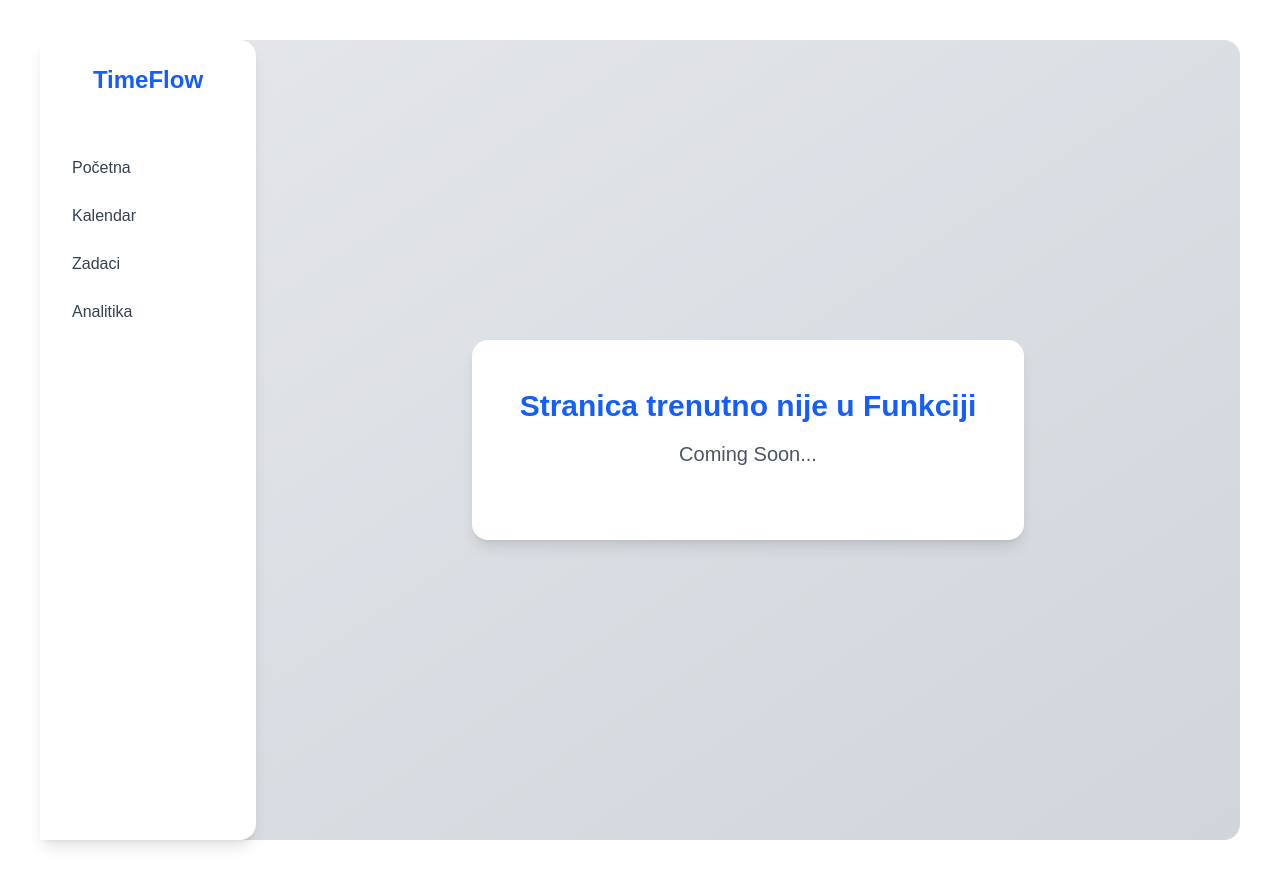
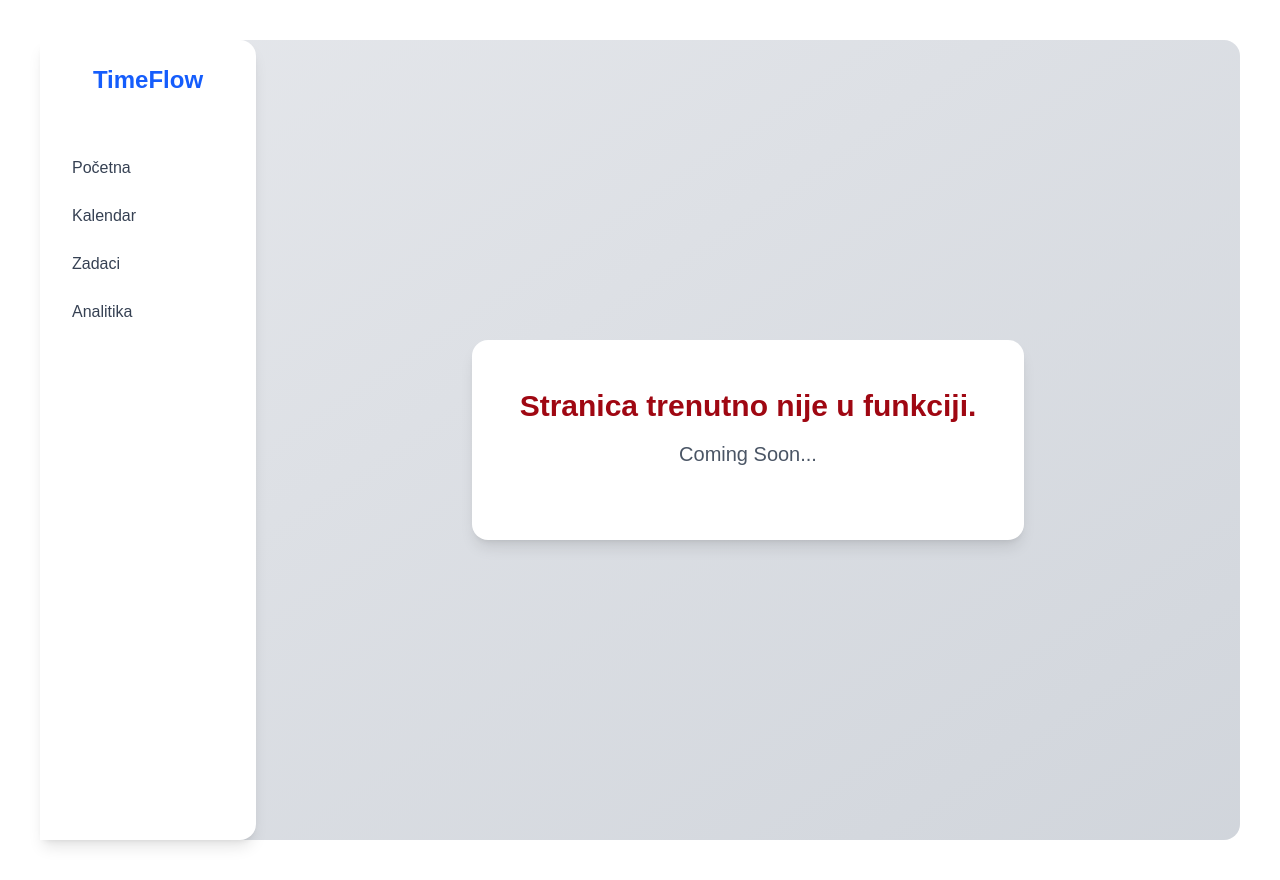
Before and after one commit to elab-development/internet-tehnologije-2024-projekat-timemanagementapp_2022_1082, a Next.js app in the folder frontend_react/: page /stats in a window 1280 px wide. Built offline with nearby package versions, Linux system fonts and the light colour scheme.

Commit message:
Fixing styles

```diff
--- a/frontend_react/app/auth/login/page.tsx
+++ b/frontend_react/app/auth/login/page.tsx
@@ -10,7 +10,7 @@ const Login = () => {
   const [error, setError] = useState('');
 
   const handleLogin = () => {
-    if (email === 'user@example.com' && password === 'password123') {
+    if (email === 'user@example.com' && password === 'password123' || email === 'admin' && password === 'admin') {
       localStorage.setItem('user', JSON.stringify({ email }));
       router.push('/home');
     } else {
--- a/frontend_react/app/stats/page.tsx
+++ b/frontend_react/app/stats/page.tsx
@@ -42,7 +42,7 @@ const Stats: React.FC = () => {
 
             <div className="flex-1 flex items-center justify-center p-8">
                 <div className="bg-white rounded-2xl shadow-lg p-12 text-center max-w-2xl">
-                    <h2 className="text-3xl font-bold text-blue-600 mb-4">Stranica trenutno nije u Funkciji</h2>
+                    <h2 className="text-3xl font-bold text-red-800 mb-4">Stranica trenutno nije u funkciji.</h2>
                     <p className="text-xl text-gray-600 mb-6">Coming Soon...</p>
                 </div>
             </div>
```
